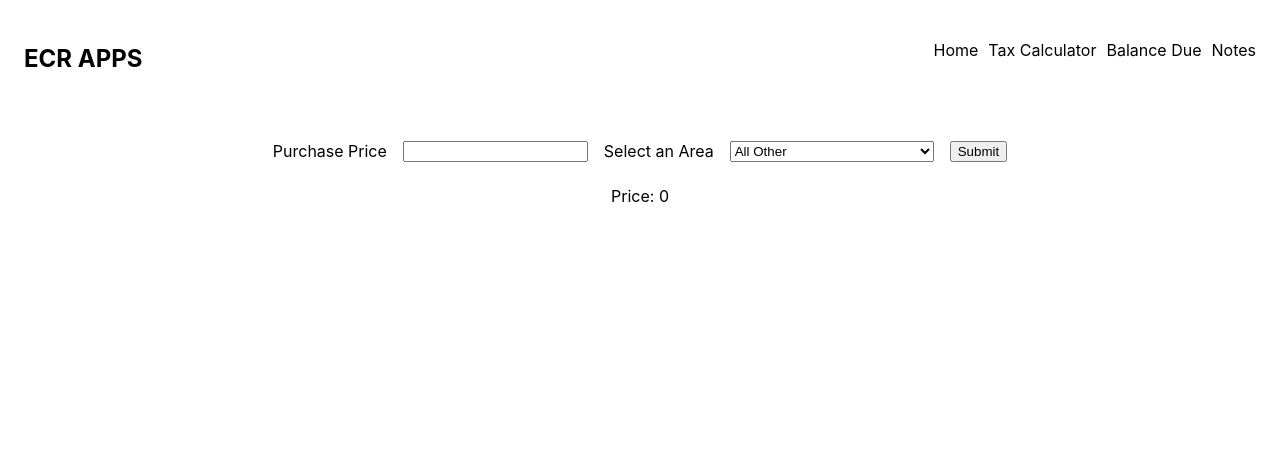
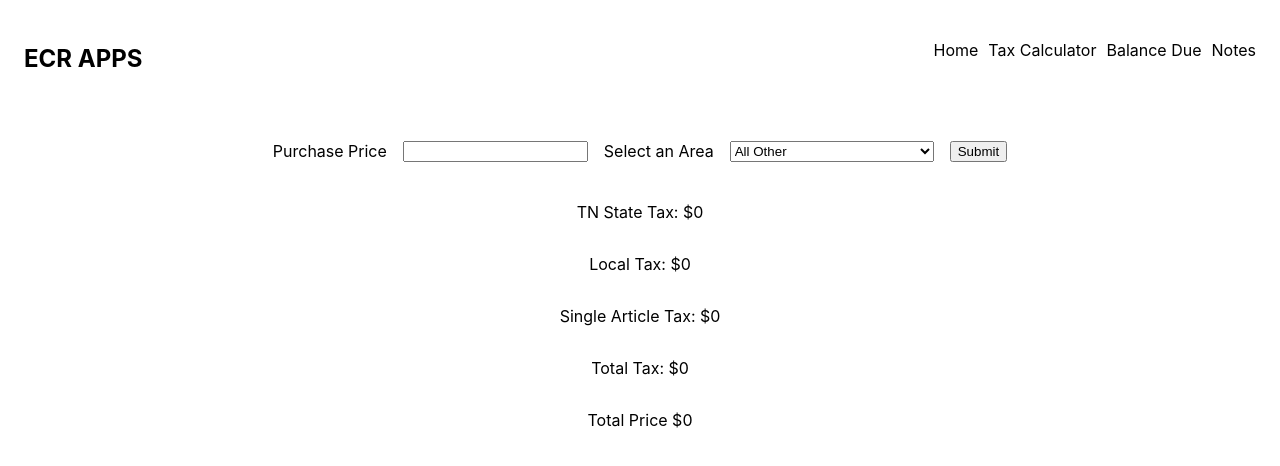
Before and after one commit to mzsigler/express-next, a Next.js app in the folder frontend/: page /taxCalculator in a window 1280 px wide. Shown: the top 466 px of the page. Built offline with nearby package versions, Linux system fonts and the light colour scheme.

Commit message:
lmao I think the tax calculator works, fuck parseInt

```diff
--- a/frontend/Components/TaxCalculator.js
+++ b/frontend/Components/TaxCalculator.js
@@ -3,13 +3,68 @@ import { useState } from "react";
 
 export default function TaxCalculator(){
 
-    const [price, setPrice] = useState(0)
+    const [localTax, setLocalTax] = useState(0);
+    const [tnTax, setTnTax] = useState(0);
+    const [singleArticle, setSingleArticle] = useState(0);
+    const [totalTax, setTotalTax] = useState(0);
+    const [totalPrice, setTotalPrice] = useState(0)
 
     function calculate(e){
         e.preventDefault();
-        const purchasePrice = (e.target.form.price.value);
-        setPrice(purchasePrice);
-        console.log(e.target.form.area.value);
+        const purchasePrice = parseInt(e.target.form.price.value);
+        const area = (e.target.form.area.value);
+
+        const stateTx = parseInt(purchasePrice) * 0.07;
+        setTnTax((stateTx).toFixed(2));
+
+        if(purchasePrice > 3200){
+            const singleArticleTx = 44.00;
+            setSingleArticle(singleArticleTx);
+        }
+
+        if(purchasePrice < 1600){
+            const singleArticleTx = 0.00;
+            setSingleArticle(singleArticleTx);
+        }
+
+        if(purchasePrice > 1599 && purchasePrice < 3201){
+            const singleArticleTx = parseInt(purchasePrice) * 0.0275;
+            setSingleArticle((singleArticleTx).toFixed(2));
+        }
+
+        if(area === "unincorporated"){
+            if(purchasePrice > 1600){
+                const localTx = 36.00;
+                setLocalTax(localTx);
+            }
+
+            if(purchasePrice < 1601){
+                const localTx = parseInt(purchasePrice) * 0.0225;
+                setLocalTax((localTx).toFixed(2));
+            }
+        }
+
+        if(area === 'allOther'){
+            if(purchasePrice > 1600){
+                const localTx = 44.00;
+                setLocalTax(localTx);
+            }
+
+            if(purchasePrice < 1601){
+                const localTx = parseInt(purchasePrice) * 0.0275;
+                setLocalTax((localTx).toFixed(2));
+            }
+        }
+
+        const localResult = parseInt(localTax);
+        const stateResult = parseInt(tnTax);
+        const singleResult = parseInt(singleArticle);
+
+
+        const taxTotal = (localResult + stateResult + singleResult);
+        setTotalTax(taxTotal);
+        const total = taxTotal + purchasePrice
+        setTotalPrice(total)
     }
 
     return(
@@ -28,7 +83,13 @@ export default function TaxCalculator(){
 
             </form>
 
-            <div className="taxCalcResults">Price: {price} </div>
+            <div className="taxCalcResults">
+                <p>TN State Tax: ${tnTax} </p>
+                <p>Local Tax: ${localTax} </p>
+                <p>Single Article Tax: ${singleArticle} </p>
+                <p>Total Tax: ${totalTax} </p>
+                <p>Total Price ${totalPrice}</p>
+            </div>
 
 
 
```
